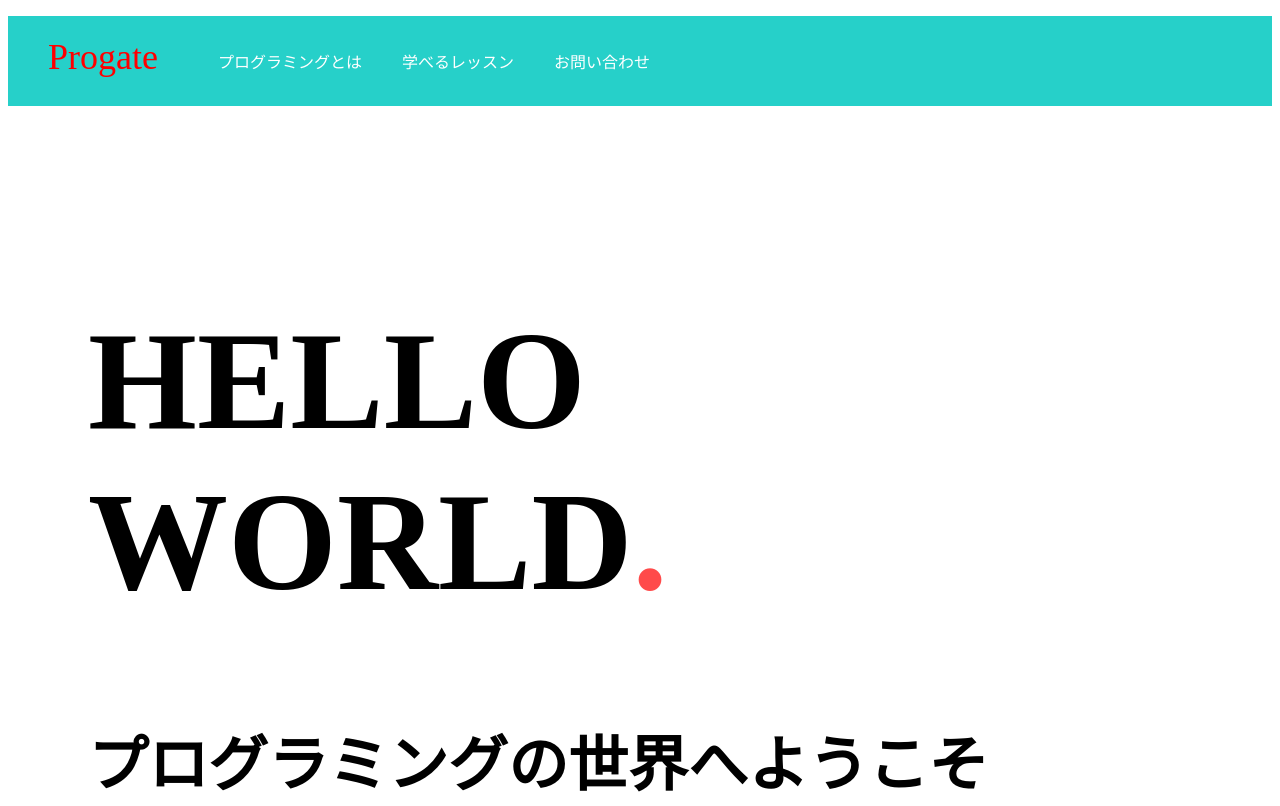
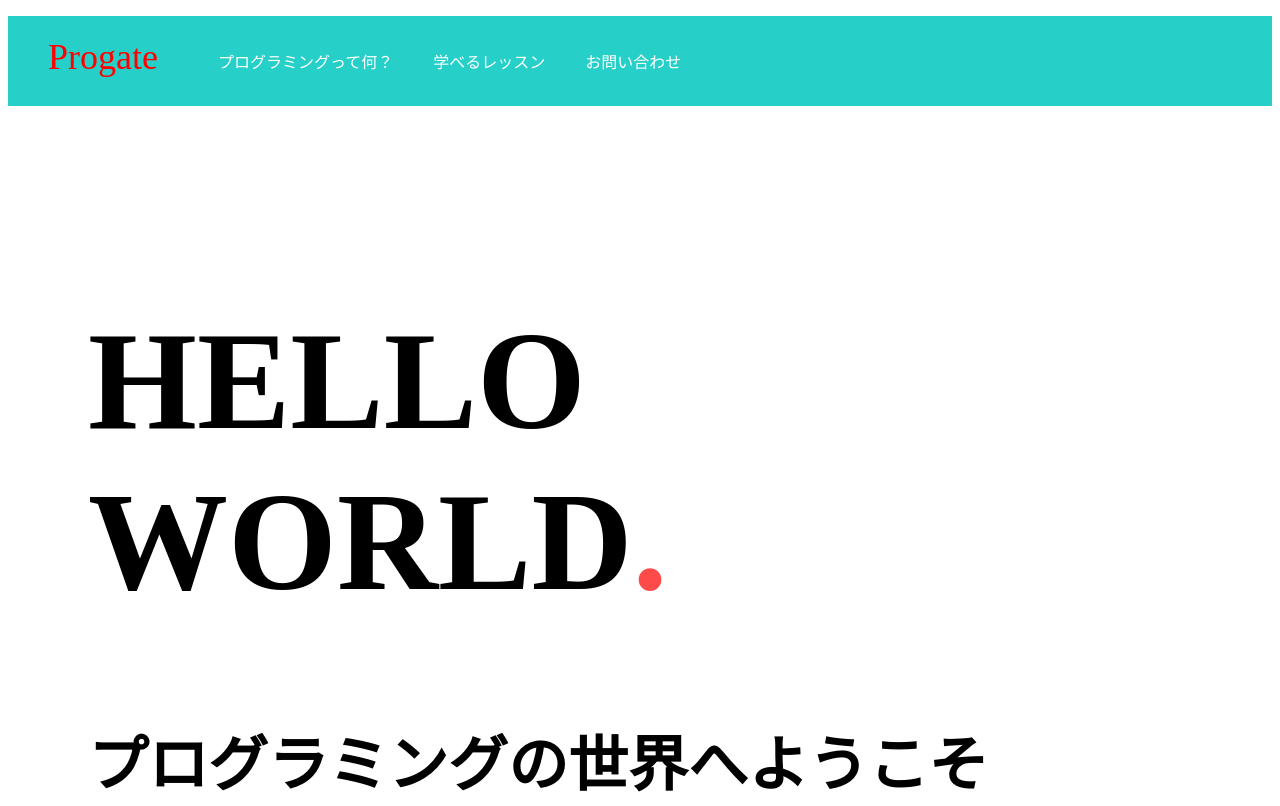
Before and after one commit to aerodancin/study, a plain HTML site: page index.html in a window 1280 px wide. Shown: the top 806 px of the page. Drawn offline with Linux system fonts and the light colour scheme.

Commit message:
Update index.html

```diff
--- a/index.html
+++ b/index.html
@@ -10,7 +10,7 @@
       <div class="header-logo">Progate</div>
       <div class="header-list">
         <ul>
-          <li>プログラミングとは</li>
+          <li>プログラミングって何？</li>
           <li>学べるレッスン</li>
           <li>お問い合わせ</li>
         </ul>
```
